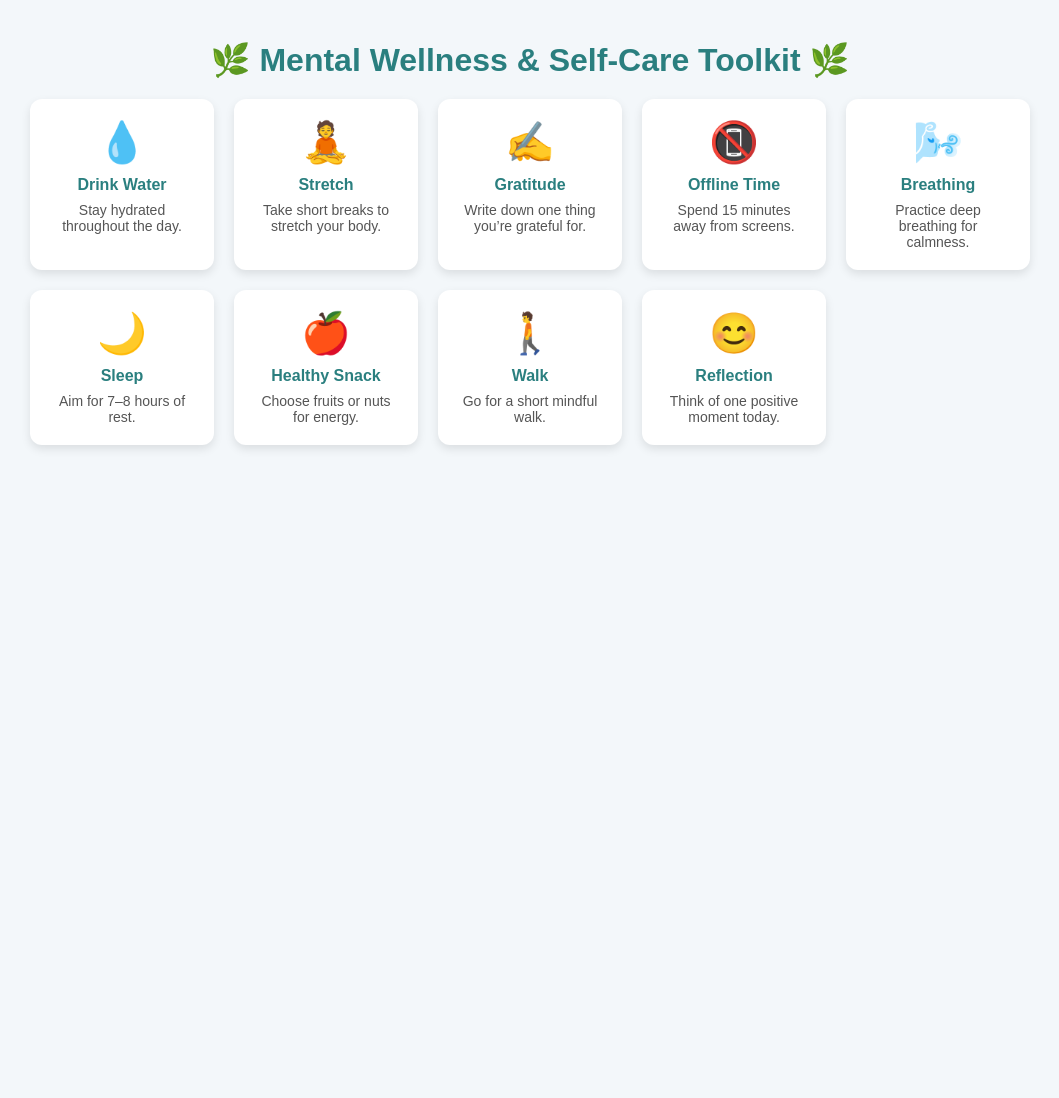
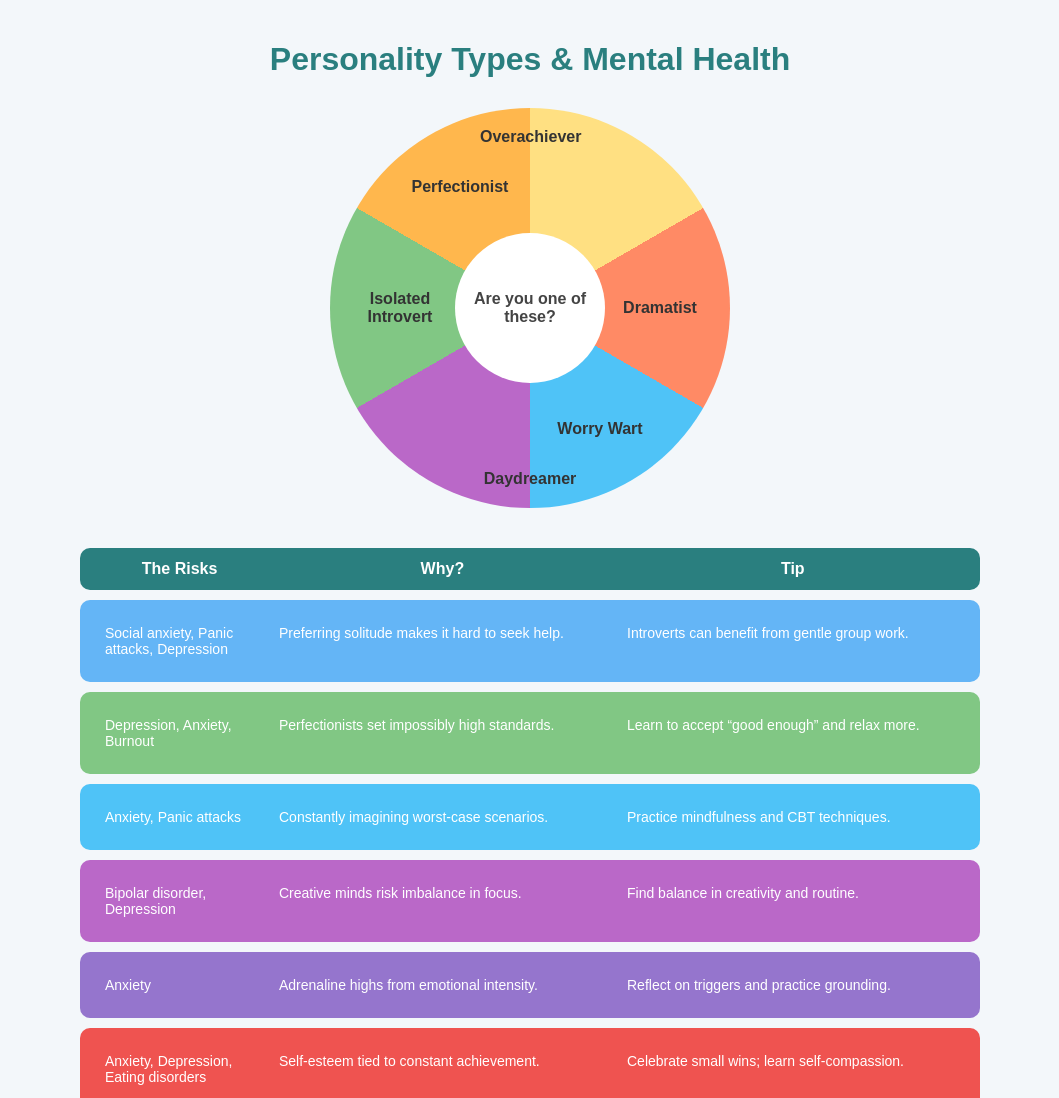
Before and after one commit to florentinogab07/web-dev-lab, a plain HTML site: page Project/Mental-Wellness-Self-Care-Toolkit.html in a window 1280 px wide. Shown: the top 1098 px of the page, without its empty margins (110-1169 px from the left). Before the commit the page ends 800 px from the top, so only its background shows below. Drawn offline with Linux system fonts and the light colour scheme.

Commit message:
mental wellness

```diff
--- a/Project/Mental-Wellness-Self-Care-Toolkit.html
+++ b/Project/Mental-Wellness-Self-Care-Toolkit.html
@@ -2,101 +2,159 @@
 <html lang="en">
 <head>
   <meta charset="UTF-8">
-  <title>Mental Wellness Toolkit</title>
+  <title>Personality Types & Mental Health</title>
   <style>
     body {
       font-family: Arial, sans-serif;
+      margin: 0;
       background: #f3f7fa;
-      margin: 0;
+      color: #333;
       padding: 20px;
-      color: #333;
     }
     h1 {
       text-align: center;
-      margin-bottom: 20px;
       color: #2a7f7f;
+      margin-bottom: 30px;
     }
+
+    /* Circle personality wheel */
+    .circle {
+      width: 400px;
+      height: 400px;
+      border-radius: 50%;
+      margin: 0 auto 40px;
+      display: flex;
+      justify-content: center;
+      align-items: center;
+      background: conic-gradient(
+        #ffe082 0deg 60deg,
+        #ff8a65 60deg 120deg,
+        #4fc3f7 120deg 180deg,
+        #ba68c8 180deg 240deg,
+        #81c784 240deg 300deg,
+        #ffb74d 300deg 360deg
+      );
+      position: relative;
+    }
+    .circle span {
+      position: absolute;
+      font-weight: bold;
+      color: #333;
+      width: 100px;
+      text-align: center;
+    }
+    .top { top: 20px; left: 50%; transform: translateX(-50%); }
+    .right { right: 20px; top: 50%; transform: translateY(-50%); }
+    .bottom { bottom: 20px; left: 50%; transform: translateX(-50%); }
+    .left { left: 20px; top: 50%; transform: translateY(-50%); }
+    .topleft { top: 70px; left: 80px; }
+    .bottomright { bottom: 70px; right: 80px; }
+
+    .center {
+      background: white;
+      border-radius: 50%;
+      width: 150px;
+      height: 150px;
+      display: flex;
+      justify-content: center;
+      align-items: center;
+      text-align: center;
+      font-weight: bold;
+      color: #444;
+    }
+
+    /* Risks / Why / Tips section */
     .grid {
-      display: grid;
-      grid-template-columns: repeat(auto-fill, minmax(180px, 1fr));
-      gap: 20px;
-      max-width: 1000px;
+      max-width: 900px;
       margin: auto;
     }
-    .card {
-      background: white;
-      border-radius: 12px;
-      box-shadow: 0 4px 10px rgba(0,0,0,0.1);
-      padding: 20px;
+    .row {
+      display: grid;
+      grid-template-columns: 1fr 2fr 2fr;
+      padding: 15px;
+      margin-bottom: 10px;
+      border-radius: 10px;
+      color: white;
+      font-size: 14px;
+    }
+    .row div {
+      padding: 10px;
+    }
+    .isolated { background: #64b5f6; }
+    .perfect { background: #81c784; }
+    .worry { background: #4fc3f7; }
+    .daydream { background: #ba68c8; }
+    .drama { background: #9575cd; }
+    .overachieve { background: #ef5350; }
+    .header {
+      display: grid;
+      grid-template-columns: 1fr 2fr 2fr;
+      font-weight: bold;
+      background: #2a7f7f;
+      color: white;
       text-align: center;
-      transition: transform 0.2s;
-    }
-    .card:hover {
-      transform: translateY(-5px);
-    }
-    .icon {
-      font-size: 40px;
+      padding: 12px;
+      border-radius: 10px;
       margin-bottom: 10px;
-    }
-    .title {
-      font-weight: bold;
-      margin-bottom: 8px;
-      color: #2a7f7f;
-    }
-    .desc {
-      font-size: 14px;
-      color: #555;
     }
   </style>
 </head>
 <body>
-  <h1>🌿 Mental Wellness & Self-Care Toolkit 🌿</h1>
+  <h1>Personality Types & Mental Health</h1>
 
+  <!-- Personality Circle -->
+  <div class="circle">
+    <span class="top">Overachiever</span>
+    <span class="right">Dramatist</span>
+    <span class="bottom">Daydreamer</span>
+    <span class="left">Isolated Introvert</span>
+    <span class="topleft">Perfectionist</span>
+    <span class="bottomright">Worry Wart</span>
+    <div class="center">Are you one of these?</div>
+  </div>
+
+  <!-- Risks/Why/Tips Table -->
   <div class="grid">
-    <div class="card">
-      <div class="icon">💧</div>
-      <div class="title">Drink Water</div>
-      <div class="desc">Stay hydrated throughout the day.</div>
+    <div class="header">
+      <div>The Risks</div>
+      <div>Why?</div>
+      <div>Tip</div>
     </div>
-    <div class="card">
-      <div class="icon">🧘</div>
-      <div class="title">Stretch</div>
-      <div class="desc">Take short breaks to stretch your body.</div>
+
+    <div class="row isolated">
+      <div>Social anxiety, Panic attacks, Depression</div>
+      <div>Preferring solitude makes it hard to seek help.</div>
+      <div>Introverts can benefit from gentle group work.</div>
     </div>
-    <div class="card">
-      <div class="icon">✍️</div>
-      <div class="title">Gratitude</div>
-      <div class="desc">Write down one thing you’re grateful for.</div>
+
+    <div class="row perfect">
+      <div>Depression, Anxiety, Burnout</div>
+      <div>Perfectionists set impossibly high standards.</div>
+      <div>Learn to accept “good enough” and relax more.</div>
     </div>
-    <div class="card">
-      <div class="icon">📵</div>
-      <div class="title">Offline Time</div>
-      <div class="desc">Spend 15 minutes away from screens.</div>
+
+    <div class="row worry">
+      <div>Anxiety, Panic attacks</div>
+      <div>Constantly imagining worst-case scenarios.</div>
+      <div>Practice mindfulness and CBT techniques.</div>
     </div>
-    <div class="card">
-      <div class="icon">🌬️</div>
-      <div class="title">Breathing</div>
-      <div class="desc">Practice deep breathing for calmness.</div>
+
+    <div class="row daydream">
+      <div>Bipolar disorder, Depression</div>
+      <div>Creative minds risk imbalance in focus.</div>
+      <div>Find balance in creativity and routine.</div>
     </div>
-    <div class="card">
-      <div class="icon">🌙</div>
-      <div class="title">Sleep</div>
-      <div class="desc">Aim for 7–8 hours of rest.</div>
+
+    <div class="row drama">
+      <div>Anxiety</div>
+      <div>Adrenaline highs from emotional intensity.</div>
+      <div>Reflect on triggers and practice grounding.</div>
     </div>
-    <div class="card">
-      <div class="icon">🍎</div>
-      <div class="title">Healthy Snack</div>
-      <div class="desc">Choose fruits or nuts for energy.</div>
-    </div>
-    <div class="card">
-      <div class="icon">🚶</div>
-      <div class="title">Walk</div>
-      <div class="desc">Go for a short mindful walk.</div>
-    </div>
-    <div class="card">
-      <div class="icon">😊</div>
-      <div class="title">Reflection</div>
-      <div class="desc">Think of one positive moment today.</div>
+
+    <div class="row overachieve">
+      <div>Anxiety, Depression, Eating disorders</div>
+      <div>Self-esteem tied to constant achievement.</div>
+      <div>Celebrate small wins; learn self-compassion.</div>
     </div>
   </div>
 </body>
```
